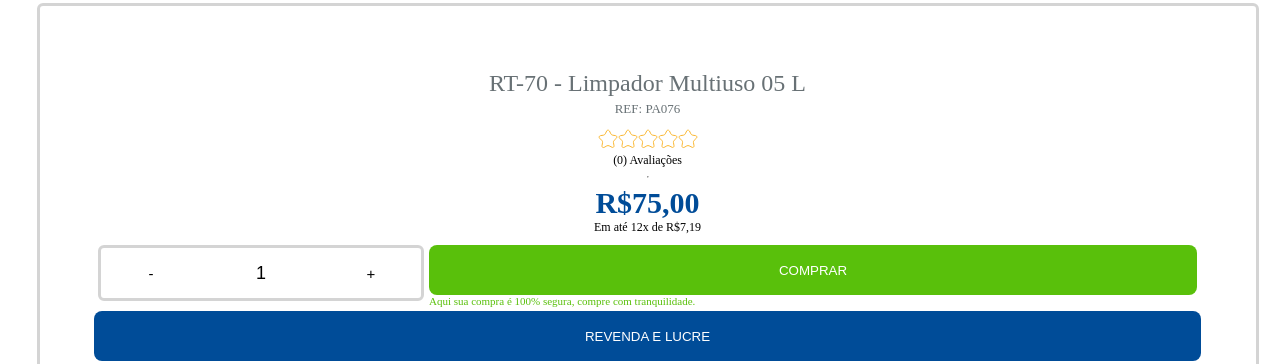
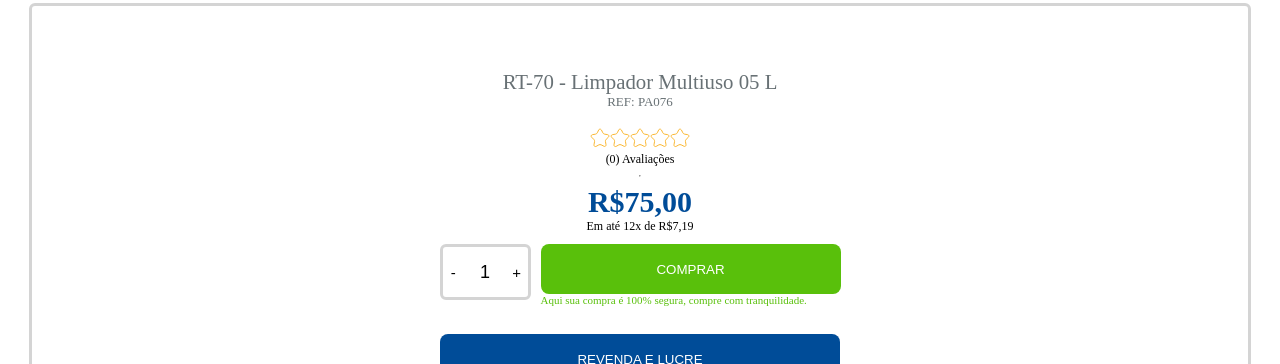
Before and after one commit to Djonatanabreu/policlean-web-app, a Next.js app: page / in a window 1280 px wide. Shown: the part 588-952 px from the top of the page. Built offline with nearby package versions, Linux system fonts and the light colour scheme.

Commit message:
fixing layout responsive under 330px width

```diff
--- a/src/app/page.module.css
+++ b/src/app/page.module.css
@@ -9,5 +9,4 @@
   flex: 1;
   align-items: center;
   justify-content: center;
-  padding-left: 15px;
 }
--- a/src/components/Button/classes.module.css
+++ b/src/components/Button/classes.module.css
@@ -15,7 +15,12 @@
     margin: 0;
     background-color: #004C98;
     height: 50px;
-    width: 86.5vw;
+    width: 85vw;
     border-radius: 8px;
     border-style: none;
 }
+
+@media(min-width: 460px){
+  .btnContainer { max-width: 300px}
+  .btnContainerLarge { max-width: 400px}
+}
--- a/src/components/Counter/counter.module.css
+++ b/src/components/Counter/counter.module.css
@@ -1,5 +1,7 @@
 .counterContainer {
-  width: 25vw;
+  width: 24vw;
+  min-width: 80px;
+  max-width: 85px;
   height: 50px;
   display: flex;
   align-items: center;
@@ -25,3 +27,6 @@
   width: 30px;
   text-align: center;
 }
+
+@media(min-width: 600px){
+}
--- a/src/components/product/productDetail.module.css
+++ b/src/components/product/productDetail.module.css
@@ -1,4 +1,4 @@
-.projectDetailContainer {
+.productDetailContainer {
  width: 100vw;
 }
 
--- a/src/components/product/productForm/formContainer.module.css
+++ b/src/components/product/productForm/formContainer.module.css
@@ -18,7 +18,7 @@
 
 .formTitleBox > h1 {
   font-weight: normal;
-  font-size: 24px;
+  font-size: 1.3rem;
   color: #687175;
   margin: 0px;
   padding: 0;
@@ -28,6 +28,14 @@
 .formTitleBox > p {
   font-size: 13px;
   color: #687175;
-  margin: 4px;
+  margin: 0;
+  margin-bottom: 10px;
   padding: 0;
 }
+
+@media(max-width: 330px){
+  .formTitleBox h1{
+    text-align: center;
+    max-width: 95%;
+  }
+}
--- a/src/components/product/productForm/priceTray/PriceTray.tsx
+++ b/src/components/product/productForm/priceTray/PriceTray.tsx
@@ -11,7 +11,7 @@ export const PriceTray = () => {
         <h1>{'R$75,00'}</h1>
         <p>Em até 12x de R$7,19</p>
       </div>
-      <div className={classes.trayBuyButton}>
+      <div className={classes.trayBuyContainer}>
         <Counter
           amountValue={value}
           onAddHandler={() => setValue(value + 1)}
--- a/src/components/product/productForm/priceTray/counter.module.css
+++ b/src/components/product/productForm/priceTray/counter.module.css
@@ -8,9 +8,11 @@
   margin-bottom: 20px;
 }
 
-.trayBuyButton {
+.trayBuyContainer {
+  height: 90px;
   display: flex;
-  gap: 5px;
+  gap: 10px;
+  justify-content: center;
 }
 
 .btnBox {
@@ -46,3 +48,18 @@
   margin: 0;
   padding: 0;
 }
+
+@media (min-width: 700px){
+.trayBuyContainer {
+  display: flex;
+  justify-content: center;
+}
+}
+
+@media (max-width: 330px){
+  .trayBuyContainer{
+  flex-direction: column;
+  align-items: center;
+  height: 140px;
+  }
+}
```
